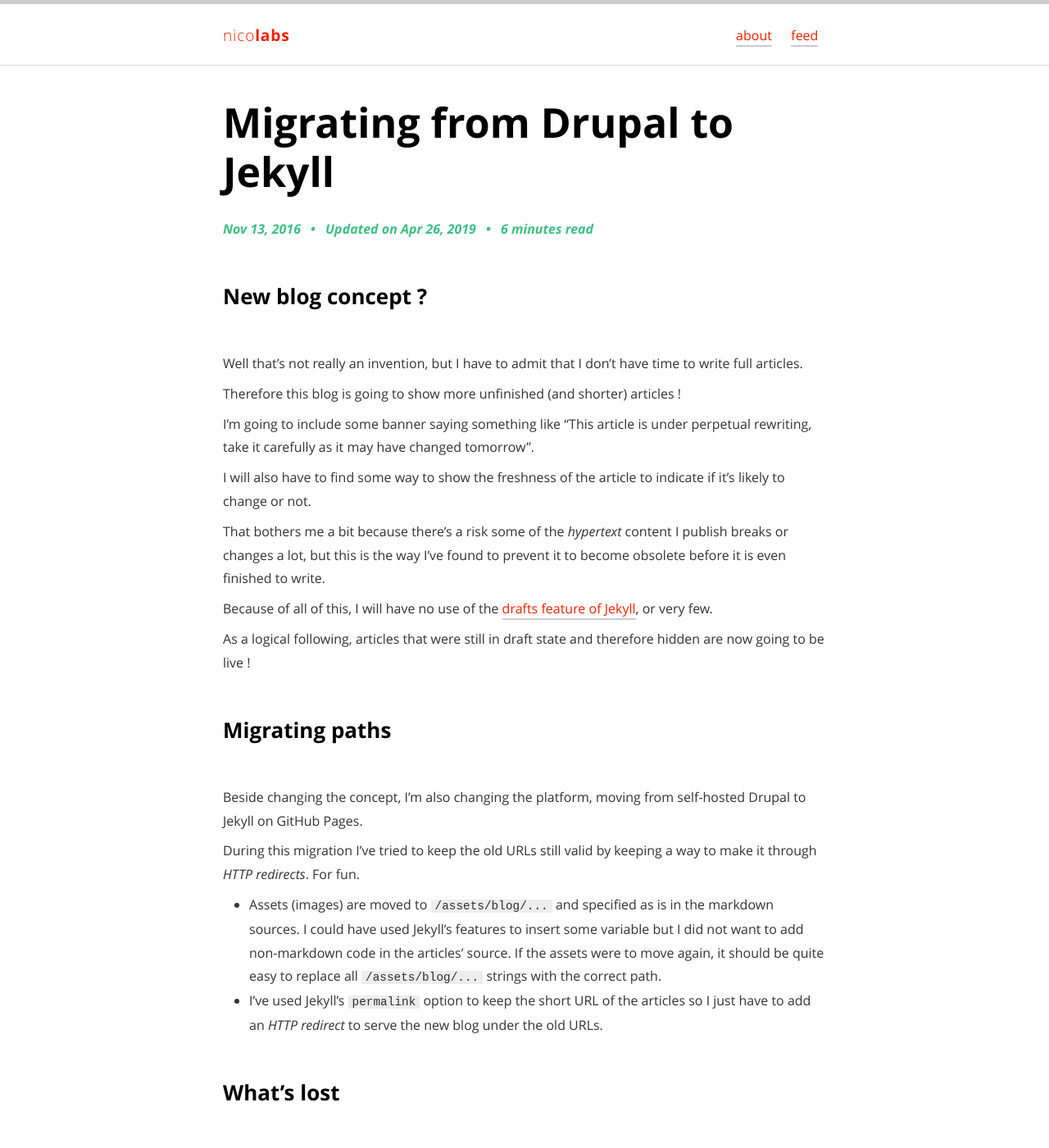
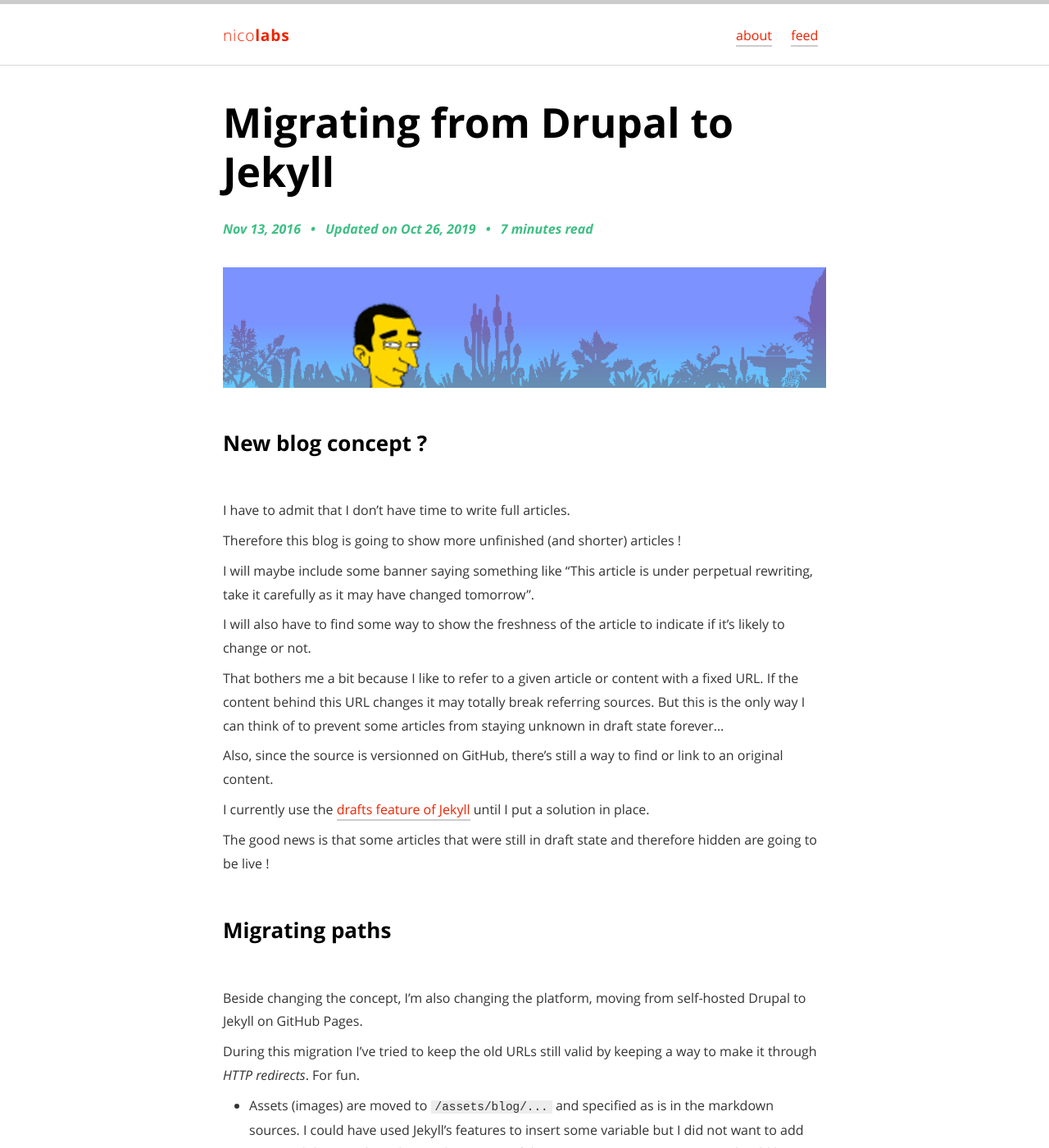
Before and after one commit to nicolabs/nicolabs.net, a Jekyll site: the page built from _posts/2016-11-13-Migrating-from-Drupal-to-Jekyll.md, in a window 1280 px wide and 1400 px high. Shown: the whole window at 82% size. Built offline with Jekyll 4.4.1, drawn with Linux system fonts in a browser that asks for light colours; some of the changed text lies outside the part shown.

Commit message:
Updated article about the migration to this new blog

```diff
--- a/_posts/2016-11-13-Migrating-from-Drupal-to-Jekyll.md
+++ b/_posts/2016-11-13-Migrating-from-Drupal-to-Jekyll.md
@@ -7,24 +7,29 @@ tags:
   - github
   - jekyll
   - web design
-last_modified_at: 2019-04-26
+date: 2016-11-13
+last_modified_at: 2019-10-26
 ---
+
+![Previous blog's banner background](/assets/blog/nicobo-landscape.png)
 
 ## New blog concept ?
 
-Well that's not really an invention, but I have to admit that I don't have time to write full articles.
+I have to admit that I don’t have time to write full articles.
 
 Therefore this blog is going to show more unfinished (and shorter) articles !
 
-I'm going to include some banner saying something like "This article is under perpetual rewriting, take it carefully as it may have changed tomorrow".
+I will maybe include some banner saying something like "This article is under perpetual rewriting, take it carefully as it may have changed tomorrow".
 
-I will also have to find some way to show the freshness of the article to indicate if it's likely to change or not.
+I will also have to find some way to show the freshness of the article to indicate if it’s likely to change or not.
 
-That bothers me a bit because there's a risk some of the *hypertext* content I publish breaks or changes a lot, but this is the way I've found to prevent it to become obsolete before it is even finished to write.
+That bothers me a bit because I like to refer to a given article or content with a fixed URL. If the content behind this URL changes it may totally break referring sources. But this is the only way I can think of to prevent some articles from staying unknown in draft state forever...
 
-Because of all of this, I will have no use of the [drafts feature of Jekyll](https://jekyllrb.com/docs/drafts/), or very few.
+Also, since the source is versionned on GitHub, there's still a way to find or link to an original content.
 
-As a logical following, articles that were still in draft state and therefore hidden are now going to be live !
+I currently use the [drafts feature of Jekyll](https://jekyllrb.com/docs/drafts/) until I put a solution in place.
+
+The good news is that some articles that were still in draft state and therefore hidden are going to be live !
 
 ## Migrating paths
 
@@ -34,6 +39,8 @@ During this migration I've tried to keep the old URLs still valid by keeping a w
 
 - Assets (images) are moved to `/assets/blog/...` and specified as is in the markdown sources. I could have used Jekyll's features to insert some variable but I did not want to add non-markdown code in the articles' source. If the assets were to move again, it should be quite easy to replace all `/assets/blog/...` strings with the correct path.
 - I've used Jekyll's `permalink` option to keep the short URL of the articles so I just have to add an *HTTP redirect* to serve the new blog under the old URLs.
+
+There is a screenshot of what the previous blog at [nicobo.net](http://nicobo.net) was looking like : [screenshot](/assets/blog/nicobo.net-screenshot-2019-10-26%2020-00-21.png).
 
 ## What's lost
 
@@ -47,14 +54,16 @@ I had to merge or get rid of some of them and actually I have to say that this d
 - Most of the visual helps I used to render with CSS are now back as indications in the text. E.g. I could emphasize portions of code to make the reader focus on them ; now I just describe them right before/after the code.
 - I was using a *main tag* as a category : android, java, ... I'm now only using tags of the same level.
 - No excerpt and picture to advertise an article in the front page.
+- No integrated internationalization (*i18n*) but I have only few articles in french, all others are in english, and I feel it's not going a lot of work to add this feature
 
 ## What I like
 
 - Simplicity : the default theme, the generation mechanism, the Markdown language, everything is turned towards simplicity without losing style, allowing to concentrate on content.
 - This is really close to the ideal blogging platform I was looking for my 'work in progress' blog concept (i.e. even drafts are published and articles are always evolving)
 - Integrates very well with Atom and its *git* & *markdown preview* plugins
+- Last but not least, it is a very portable platform, since it's just offline generation of HTML files and upload. GitHub automates the build so I don't really upload generated files but to go over some limitations they put on *GitHub Pages* I may simply change hosting and then really push offline-generated content. That's [KISS](https://en.wikipedia.org/wiki/KISS_principle). Also it's not limited to Jekyll, [there are other very promising engines](https://blog.jim-nielsen.com/2018/choosing-a-static-site-generator/), even distributed ones...
 
 ## What I don't like
 
 - On GitHub Pages there is *only one* theme, *only one* markdown engine : I understand Github also needs simplicity but I hope it will not lead to dead ends and migration to another host...
-- No *autolink* feature for `kramdown`, the only supported markdown engine on GitHub Pages, which would have saved me from rewritting all links that had just their own URL as text. By the way I therefore rewrote the links' text without "http://" or "www" what's make the text more readable. For the record, I was able to do this with this single *regular expression* : `s/(https?:\/\/)(www\.)?([^\s$]+)/[$3]($1$2$3)/g`
+- No *autolink* feature for `kramdown`, the only supported markdown engine on GitHub Pages, which would have saved me from rewritting all links that had just their own URL as text. By the way I therefore rewrote the links' text without "http://" or "www" what makes the text more readable. For the record, I was able to do this with this single *regular expression* : `s/(https?:\/\/)(www\.)?([^\s$]+)/[$3]($1$2$3)/g`
```
Also changed, not shown: about.md (+2 -2 lines), assets/blog/nicobo-landscape.png (added), assets/blog/nicobo.net-screenshot-2019-10-26 20-00-21.png (added).
